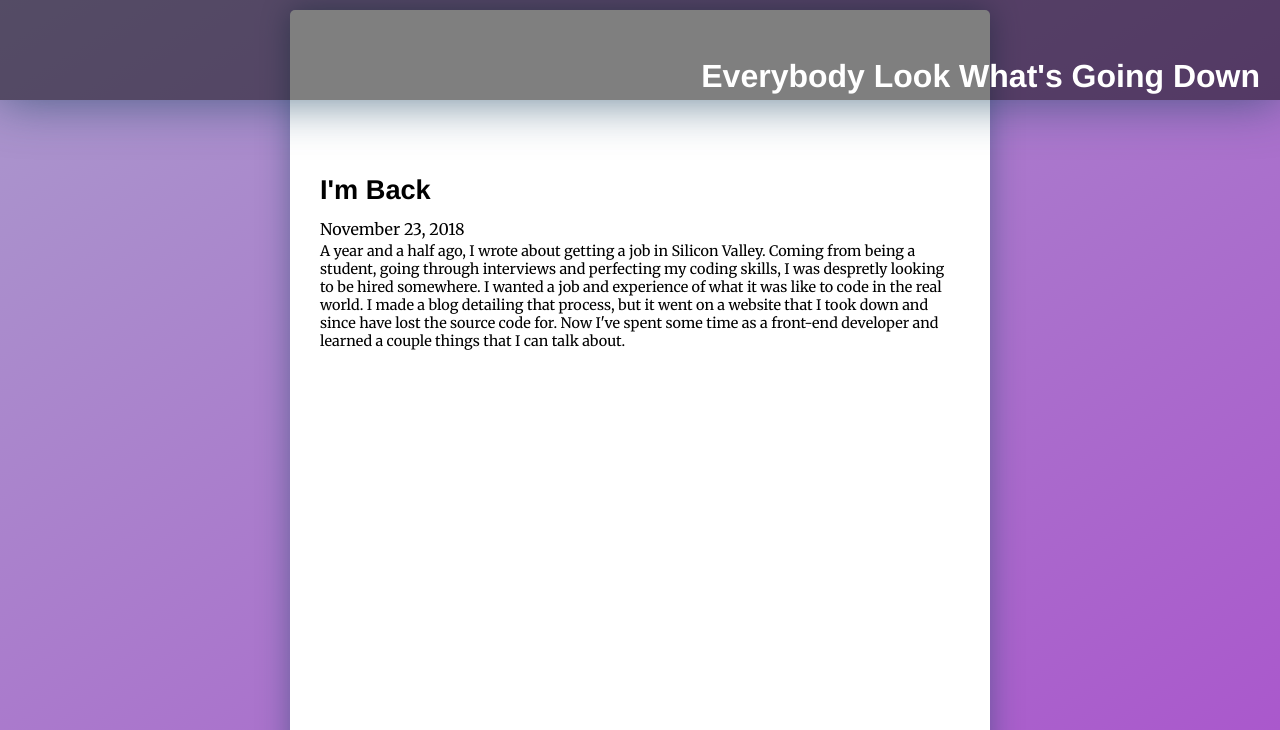
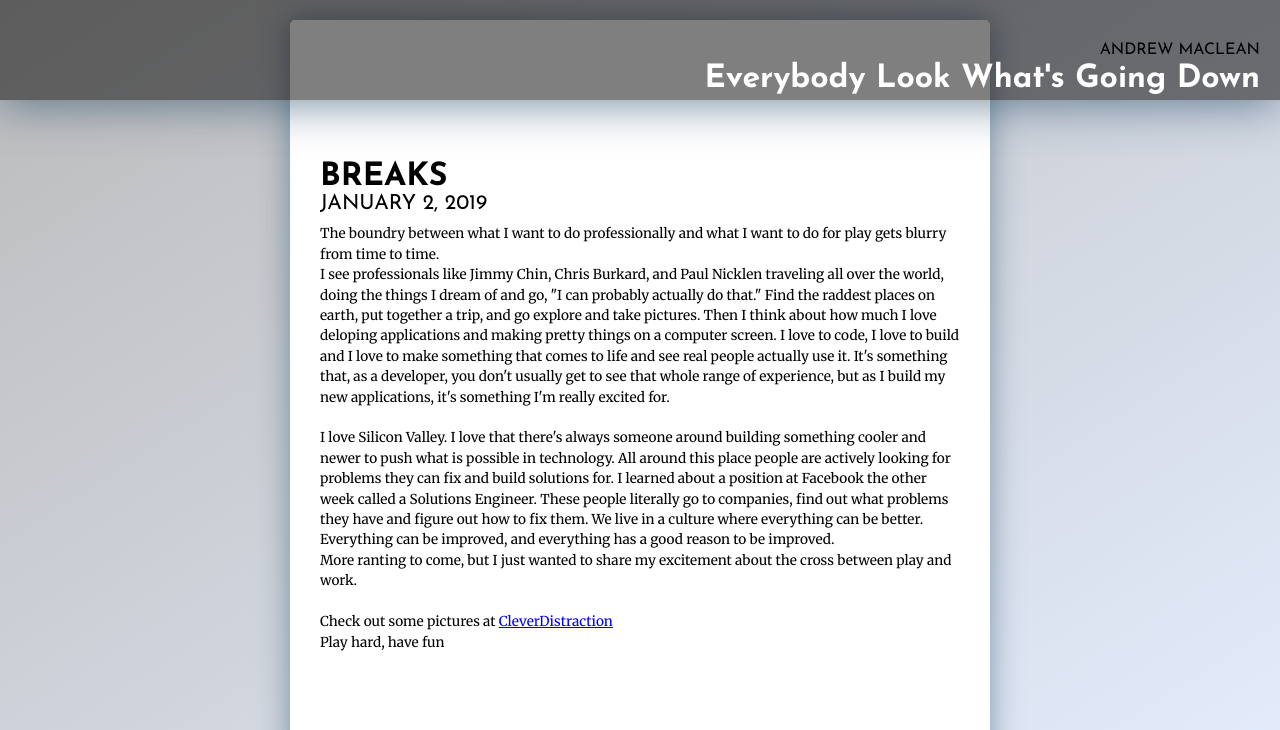
Before and after one commit to amaclean2/blog, a plain HTML site: page public/index.html in a window 1280 px wide. Shown: the top 730 px of the page. Drawn offline with Linux system fonts and the light colour scheme; some packages are replaced by stand-ins of ours.

Commit message:
post no 2

```diff
--- a/public/index.html
+++ b/public/index.html
@@ -3,7 +3,7 @@
   <head>
     <meta charset="utf-8">
     <meta name="viewport" content="width=device-width, initial-scale=1">
-    <title>A Tale of a Dev`</title>
+    <title>A Tale of a Dev</title>
 
     <!-- update the version number as needed -->
     <script defer src="/__/firebase/5.5.9/firebase-app.js"></script>
@@ -19,11 +19,25 @@
   <body>
     <div class="wrapper">
       <header>
+        <span class="sub-header">Andrew Maclean</span>
         <h1>Everybody Look What's Going Down</h1>
       </header>
-      <div class="links">
-      </div>
+      <!-- <div class="links">
+      </div> -->
       <div class="content">
+        <div class="article">
+          <span class="title">Breaks</span>
+          <span class="date">January 2, 2019</span>
+          <div class="article-body">
+            The boundry between what I want to do professionally and what I want to do for play gets blurry from time to time. <br />
+            I see professionals like Jimmy Chin, Chris Burkard, and Paul Nicklen traveling all over the world, doing the things I dream of and go, "I can probably actually do that." Find the raddest places on earth, put together a trip, and go explore and take pictures. Then I think about how much I love deloping applications and making pretty things on a computer screen. I love to code, I love to build and I love to make something that comes to life and see real people actually use it. It's something that, as a developer, you don't usually get to see that whole range of experience, but as I build my new applications, it's something I'm really excited for. <br /><br />
+            I love Silicon Valley. I love that there's always someone around building something cooler and newer to push what is possible in technology. All around this place people are actively looking for problems they can fix and build solutions for. I learned about a position at Facebook the other week called a Solutions Engineer. These people literally go to companies, find out what problems they have and figure out how to fix them. We live in a culture where everything can be better. Everything can be improved, and everything has a good reason to be improved. <br />
+            More ranting to come, but I just wanted to share my excitement about the cross between play and work. <br /><br />
+            Check out some pictures at <a target="_blank" href="https://cleverdistraction.com/pictures">CleverDistraction</a><br />
+            Play hard, have fun
+          </div>
+        </div>
+
         <div class="article">
           <span class="title">I'm Back</span>
           <span class="date">November 23, 2018</span>
--- a/public/style.css
+++ b/public/style.css
@@ -1,26 +1,24 @@
 @import url('https://fonts.googleapis.com/css?family=Merriweather:400,700');
+@import url('https://fonts.googleapis.com/css?family=Josefin+Sans:400,700');
 
 body {
-	background-color: #F5F9FF;
-	background: linear-gradient(to bottom right, #AA99CC, #AA55CC);
+	background-color: #E5EEFF;
+	background: linear-gradient(to bottom right, #BBBBBB, #E5EEFF);
+	background-repeat: no-repeat;
 	font-family: Merriweather;
 	margin: 0;
 }
 
 .wrapper {
-	display: flex;
-	flex-direction: column;
-	align-items: center;
 	height: 100vh;
 	width: 100vw;
-	justify-content: center;
 	position: relative;
-	padding: 10px;
 	box-sizing: border-box;
 }
 
 header {
-	position: absolute;
+	position: fixed;
+	flex-direction: column;
 	top: 0;
 	margin: 0;
 	display: flex;
@@ -35,37 +33,60 @@ header {
 	box-shadow: 0 0 50px rgba(30,70,100,0.7);
 }
 
+header .sub-header {
+	font-family: "Josefin Sans", helvetica;
+	text-transform: uppercase;
+	font-size: 1em;
+	display: block;
+	margin: 5px 0;
+}
+
 header h1 {
 	display: inline-block;
 	margin: 0;
 	color: #FFF;
-	font-family: helvetica;
+	font-family: "Josefin Sans", helvetica;
 }
 
 .content {
-	flex: 1;
 	max-width: 700px;
 	background-color: #FFF;
 	box-shadow: 0 0 30px rgba(30,70,100,0.5);
 	padding: 30px;
 	box-sizing: border-box;
-	padding-top: 150px;
+	padding-top: 125px;
 	border-radius: 5px;
+	display: block;
+	margin: 20px auto;
+}
+
+.article {
+	margin: 0 0 80px 0;
+	display: inline-block;
+	width: 100%;
 }
 
 .title {
-	font-size: 1.7em;
+	font-size: 2em;
 	font-weight: bolder;
 	display: block;
-	font-family: helvetica;
+	font-family: "Josefin Sans", helvetica, arial;
 	margin: 0.5em 0;
+	text-transform: uppercase;
+	margin-bottom: 0;
+	font-weight: 700;
 }
 
 .date {
-	margin: 0.2em 0;
+	margin: 0 0 0.5em 0;
 	display: block;
+	font-size: 1.3em;
+	font-family: "Josefin Sans", helvetica, arial;
+	text-transform: uppercase;
+	font-weight: 400;
 }
 
 .article-body {
-	font-size: 0.9em;
+	font-size: 0.85em;
+	line-height: 1.5em;
 }
```
